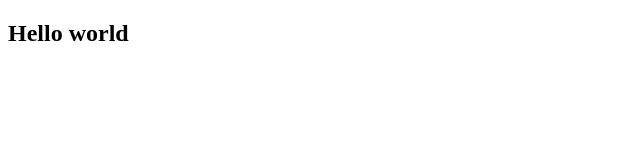
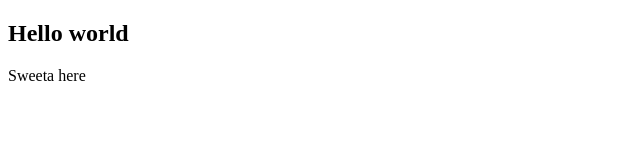
Before and after one commit to Sweeta-w/SweetaTestRepo, a plain HTML site: page index.html in a window 1280 px wide. Shown: the whole page, without its empty margins (0-640 px from the left). Drawn offline with Linux system fonts and the light colour scheme.

Commit message:
p tag added

```diff
--- a/index.html
+++ b/index.html
@@ -7,6 +7,7 @@
 </head>
 <body>
   <h2>Hello world</h2>
+  <p>Sweeta here</p>
 
 </body>
 </html>
```
